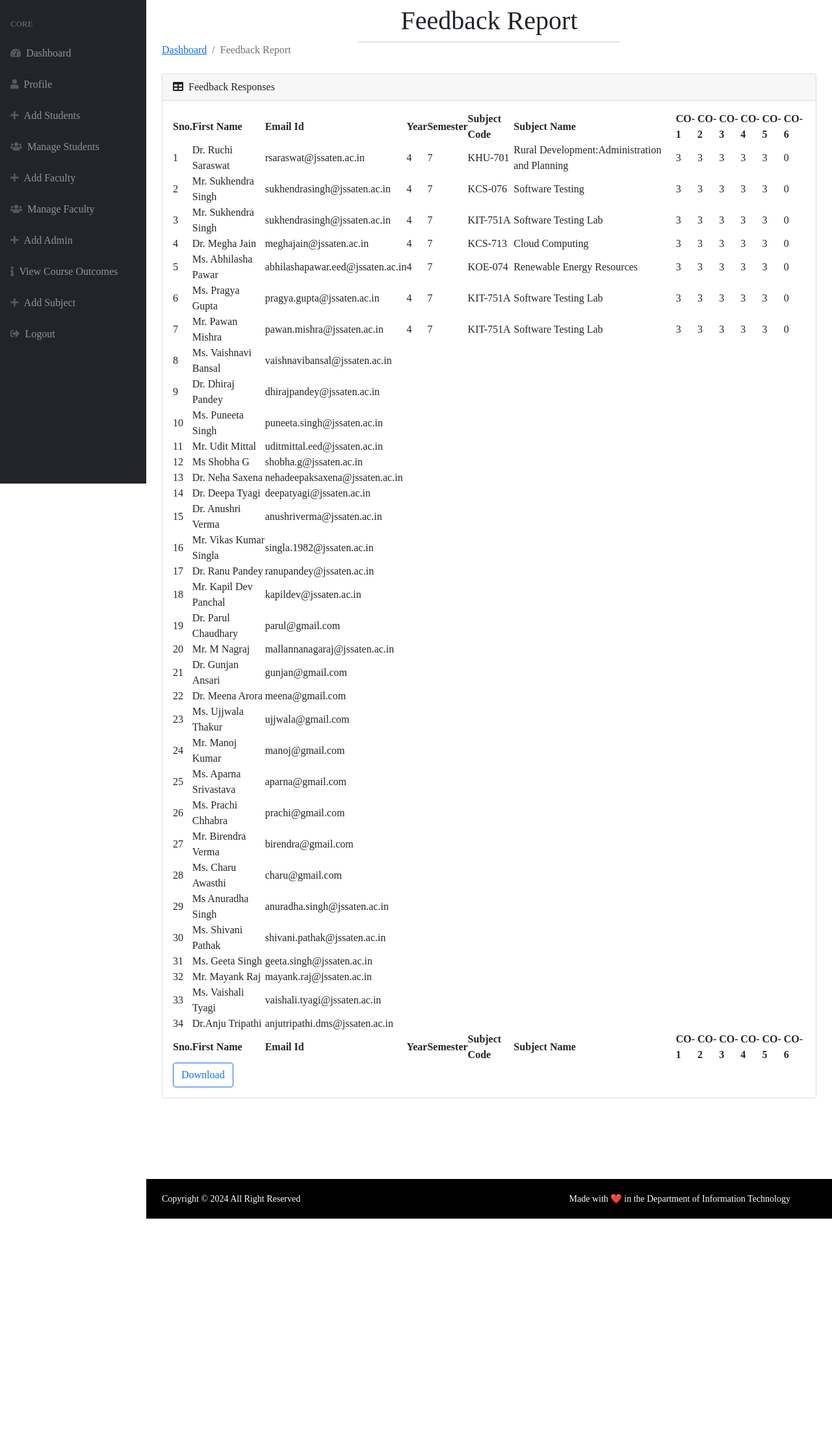
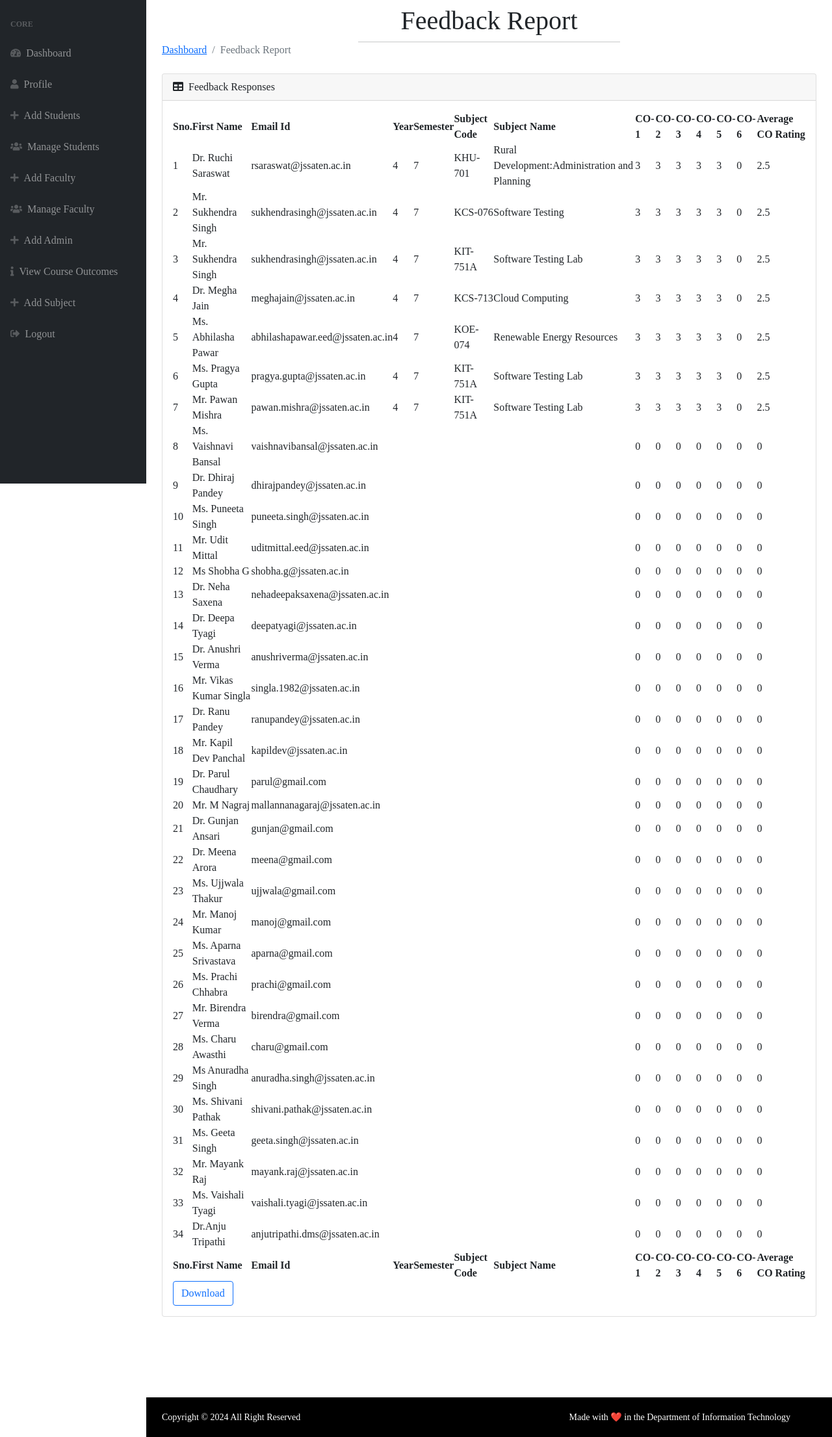
Before and after one commit to hereisSwapnil/FeedbackSystem, a PHP site: page /FeedbackSystem/admin/faculty-response.php in a window 1280 px wide. Shown: the part 56-2267 px from the top of the page at 65% size. Before the commit the page ends 1931 px from the top, so only its background shows below. Run offline with PHP 8.4, Linux system fonts and the light colour scheme; a user stored in the database is signed in; data comes from the database, SQL or seed files in the repository; data that the repository does not hold is empty; some libraries are stand-ins or nearby versions.

Commit message:
fixed admin

```diff
--- a/admin/faculty-response.php
+++ b/admin/faculty-response.php
@@ -66,6 +66,7 @@ if (strlen($_SESSION['adminid'] == 0)) {
                                             <th>CO-4</th>
                                             <th>CO-5</th>
                                             <th>CO-6</th>
+                                            <th>Average CO Rating</th>
                                         </tr>
                                     </thead>
                                     <tfoot>
@@ -88,6 +89,7 @@ if (strlen($_SESSION['adminid'] == 0)) {
                                             <th>CO-4</th>
                                             <th>CO-5</th>
                                             <th>CO-6</th>
+                                            <th>Average CO Rating</th>
                                         </tr>
                                     </tfoot>
                                     <tbody class="tbodyDisplay">
@@ -107,6 +109,13 @@ if (strlen($_SESSION['adminid'] == 0)) {
                                         $cnt = 1;
 
                                         while ($row = mysqli_fetch_array($ret)) {
+                                            $co1 = $row['co1'];
+                                            $co2 = $row['co2'];
+                                            $co3 = $row['co3'];
+                                            $co4 = $row['co4'];
+                                            $co5 = $row['co5'];
+                                            $co6 = $row['co6'];
+                                            $averageCO = ($co1 + $co2 + $co3 + $co4 + $co5 + $co6) / 6;
                                         ?>
                                             <tr>
                                                 <td><?php echo $cnt; ?></td>
@@ -121,13 +130,13 @@ if (strlen($_SESSION['adminid'] == 0)) {
                                                     ?>
                                                 </td>
                                                 <td><?php echo $row['subject']; ?></td>
-                                                <!-- <td><?php echo $row['sectionwise']; ?></td> -->
-                                                <td><?php echo $row['co1']; ?></td>
-                                                <td><?php echo $row['co2']; ?></td>
-                                                <td><?php echo $row['co3']; ?></td>
-                                                <td><?php echo $row['co4']; ?></td>
-                                                <td><?php echo $row['co5']; ?></td>
-                                                <td><?php echo $row['co6']; ?></td>
+                                                <td><?php echo $co1 | 0; ?></td>
+                                                <td><?php echo $co2 | 0; ?></td>
+                                                <td><?php echo $co3 | 0; ?></td>
+                                                <td><?php echo $co4 | 0; ?></td>
+                                                <td><?php echo $co5 | 0; ?></td>
+                                                <td><?php echo $co6 | 0; ?></td>
+                                                <td><?php echo round($averageCO, 2); ?></td>
                                             </tr>
                                         <?php
                                             $cnt++;
--- a/admin/index.php
+++ b/admin/index.php
@@ -75,7 +75,6 @@
                                                 <label for="inputEmail">Email</label>
                                             </div>
 
-
                                             <div class="form-floating mb-3">
                                                 <input class="form-control" id="password" name="password" type="password" placeholder="Password" required />
                                                 <label for="inputPassword">Password</label>
```
Also changed, not shown: dashboard.php (+8 -0 lines), faculty/feedback-average.php (+11 -62 lines).
